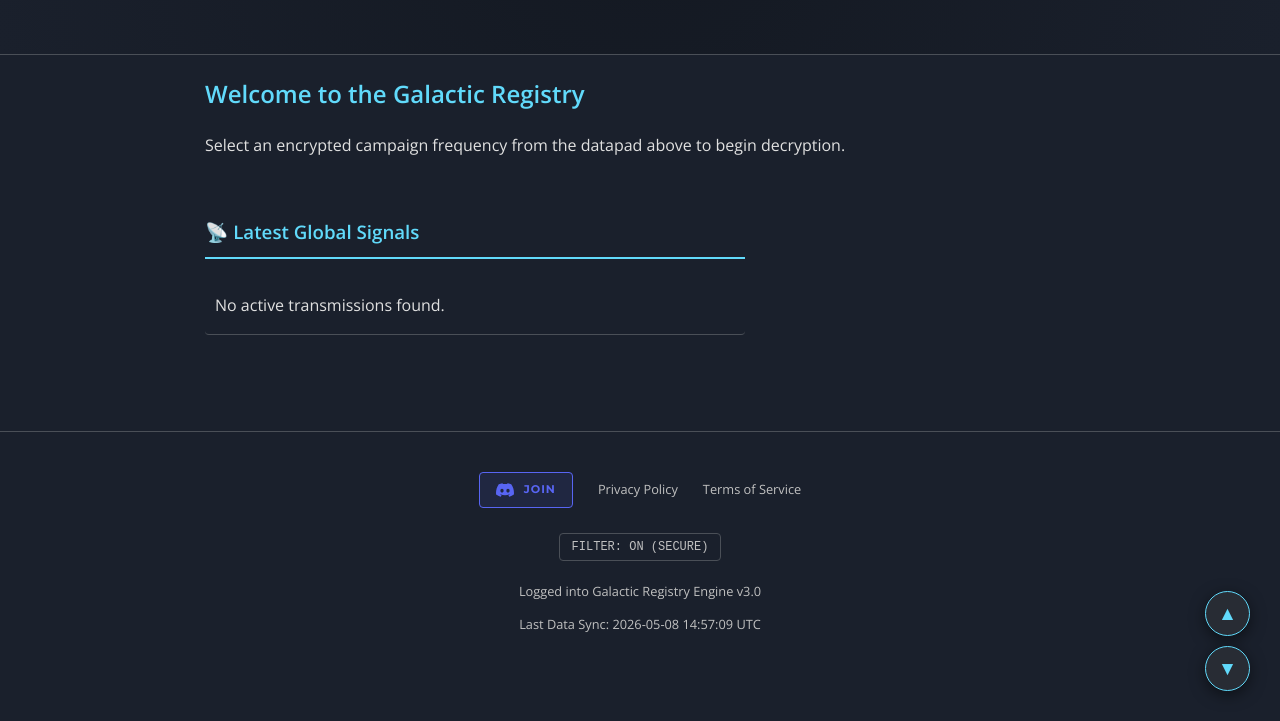
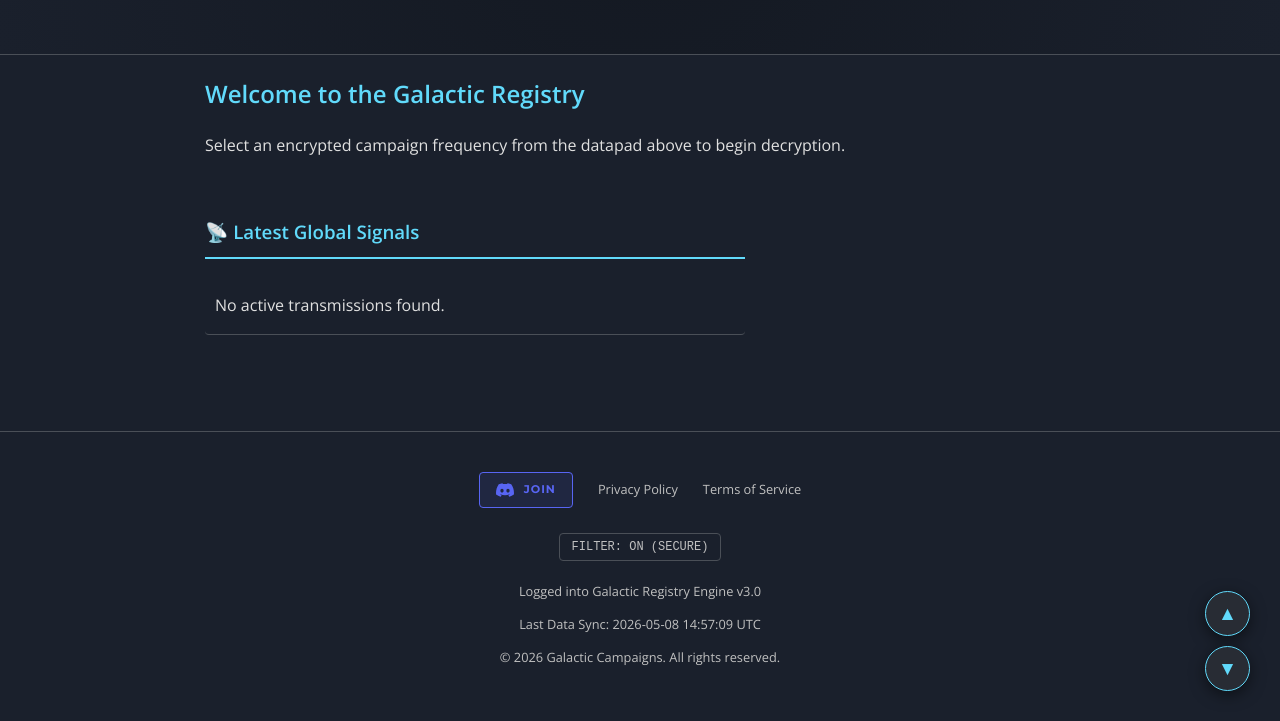
Before and after one commit to GalacticCampaigns/ChronicleForge, a Jekyll site: the page built from index.md, in a window 1280 px wide and 1050 px high. Shown: the part 329-1050 px from the top of the window. Built offline with Jekyll 4.4.1, drawn with Linux system fonts in a browser that asks for light colours.

Commit message:
feat: implement comprehensive site configuration via _data/customization.yml to allow dynamic branding, styling, and content overrides.

```diff
--- a/_includes/footer.html
+++ b/_includes/footer.html
@@ -1,20 +1,23 @@
 <footer class="site-footer" style="margin-top: 80px; padding: 40px 20px; text-align: center; border-top: 1px solid var(--gh-border); font-size: 0.8rem; color: var(--text-muted);">
 
     <div class="footer-link-row">
-        <a href="https://discord.gg/8N2Rzjrk2n" target="_blank" class="discord-badge">
+        {% if site.data.customization.show_discord_badge != false %}
+        <a href="{{ site.data.customization.discord_invite | default: 'https://discord.gg/8N2Rzjrk2n' }}" target="_blank" class="discord-badge">
             <svg class="discord-icon" viewBox="0 0 24 24">
                 <path d="M20.317 4.37a19.791 19.791 0 0 0-4.885-1.515.074.074 0 0 0-.079.037c-.21.375-.444.864-.608 1.25a18.27 18.27 0 0 0-5.487 0 12.64 12.64 0 0 0-.617-1.25.077.077 0 0 0-.079-.037A19.736 19.736 0 0 0 3.677 4.37a.07.07 0 0 0-.032.027C.533 9.046-.32 13.58.099 18.057a.082.082 0 0 0 .031.057 19.9 19.9 0 0 0 5.993 3.03.078.078 0 0 0 .084-.028c.462-.63.862-1.297 1.2-1.99a.076.076 0 0 0-.041-.106 13.107 13.107 0 0 1-1.872-.892.077.077 0 0 1-.008-.128 10.2 10.2 0 0 0 .372-.292.074.074 0 0 1 .077-.01c3.928 1.793 8.18 1.793 12.062 0a.074.074 0 0 1 .078.01c.12.098.246.198.373.292a.077.077 0 0 1-.006.127 12.299 12.299 0 0 1-1.873.892.077.077 0 0 0-.041.107c.36.698.772 1.362 1.225 1.993a.076.076 0 0 0 .084.028 19.839 19.839 0 0 0 6.002-3.03.077.077 0 0 0 .032-.054c.5-5.177-.838-9.674-3.549-13.66a.061.061 0 0 0-.031-.03zM8.02 15.33c-1.183 0-2.157-1.085-2.157-2.419 0-1.333.955-2.419 2.157-2.419 1.21 0 2.176 1.096 2.157 2.42 0 1.333-.956 2.418-2.157 2.418zm7.975 0c-1.183 0-2.157-1.085-2.157-2.419 0-1.333.955-2.419 2.157-2.419 1.21 0 2.176 1.096 2.157 2.42 0 1.333-.946 2.418-2.157 2.418z"/>
             </svg>
             Join
         </a>
-        <a href="{{ '/PrivacyPolicy' | relative_url }}" style="color: var(--text-muted); text-decoration: none;">Privacy Policy</a>
-        <a href="{{ '/TermsofService' | relative_url }}" style="color: var(--text-muted); text-decoration: none;">Terms of Service</a>
+        {% endif %}
+        <a href="{{ site.data.customization.privacy_policy_url | default: '/PrivacyPolicy' | relative_url }}" style="color: var(--text-muted); text-decoration: none;">Privacy Policy</a>
+        <a href="{{ site.data.customization.terms_of_service_url | default: '/TermsofService' | relative_url }}" style="color: var(--text-muted); text-decoration: none;">Terms of Service</a>
     </div>
 
     <div class="nsfw-toggle-container">
         <button id="nsfw-toggle-btn" onclick="toggleNSFW()">FILTER: ON (SECURE)</button>
     </div>
 
-    <p style="margin-top:20px;">Logged into Galactic Registry Engine v3.0</p>
+    <p style="margin-top:20px;">{{ site.data.customization.footer_version_text | default: 'Logged into Galactic Registry Engine v3.0' }}</p>
     <p>Last Data Sync: {{ site.time | date: "%Y-%m-%d %H:%M:%S" }} UTC</p>
+    <p>{{ site.data.customization.copyright_text | default: '© 2026 Galactic Campaigns. All rights reserved.' }}</p>
 </footer>
--- a/_includes/head.html
+++ b/_includes/head.html
@@ -1,10 +1,29 @@
 <head>
     <meta charset="UTF-8">
     <meta name="viewport" content="width=device-width, initial-scale=1.0">
-    <title>{{ page.title }} | Galactic Campaigns</title>
-    <link rel="icon" type="image/png" href="{{ '/assets/gc_logo.png' | relative_url }}">
-    <link href="https://fonts.googleapis.com/css2?family=Montserrat:wght@600;700&family=Open+Sans:wght@400;600&display=swap" rel="stylesheet">
+    <title>{{ page.title }} | {{ site.data.customization.title | default: 'Galactic Campaigns' }}</title>
+    <link rel="icon" type="image/png" href="{{ site.data.customization.favicon_path | default: '/assets/gc_logo.png.template' | relative_url }}">
+    <link href="{{ site.data.customization.google_fonts_url | default: 'https://fonts.googleapis.com/css2?family=Montserrat:wght@600;700&family=Open+Sans:wght@400;600&display=swap' }}" rel="stylesheet">
     <link rel="stylesheet" href="{{ '/assets/style.css' | relative_url }}?v={{ site.time | date: '%Y%m%d%H%M%S' }}">
+
+    <!-- Custom Color Overrides -->
+    <style>
+    :root {
+        {% if site.data.customization.colors.primary_bg %}--primary-bg: {{ site.data.customization.colors.primary_bg }};{% endif %}
+        {% if site.data.customization.colors.secondary_bg %}--secondary-bg: {{ site.data.customization.colors.secondary_bg }};{% endif %}
+        {% if site.data.customization.colors.gh_border %}--gh-border: {{ site.data.customization.colors.gh_border }};{% endif %}
+        {% if site.data.customization.colors.gh_text %}--gh-text: {{ site.data.customization.colors.gh_text }};{% endif %}
+        {% if site.data.customization.colors.text_muted %}--text-muted: {{ site.data.customization.colors.text_muted }};{% endif %}
+        {% if site.data.customization.colors.accent_blue %}--accent-blue: {{ site.data.customization.colors.accent_blue }};{% endif %}
+        {% if site.data.customization.colors.accent_blue_hover %}--accent-blue-hover: {{ site.data.customization.colors.accent_blue_hover }};{% endif %}
+        {% if site.data.customization.colors.sw_yellow %}--sw-yellow: {{ site.data.customization.colors.sw_yellow }};{% endif %}
+
+        --body-font: {{ site.data.customization.body_font | default: "'Open Sans', Arial, sans-serif" }};
+        --header-font: {{ site.data.customization.header_font | default: "'Montserrat', sans-serif" }};
+        --logo-max-height: {{ site.data.customization.logo_max_height | default: '150px' }};
+        --logo-max-height-mobile: {{ site.data.customization.logo_max_height_mobile | default: '100px' }};
+    }
+    </style>
 
 <style>
 /* 1. BRANDING & SECRET SELECTOR */
@@ -22,7 +41,7 @@
     text-align: center; padding: 60px 20px; border-bottom: 1px solid var(--gh-border);
     background: radial-gradient(circle at center, rgba(13, 17, 23, 0.5) 0%, var(--primary-bg) 100%);
 }
-.site-logo { max-height: 150px; filter: drop-shadow(0 0 20px rgba(97, 218, 251, 0.15)); }
+.site-logo { max-height: var(--logo-max-height); filter: drop-shadow(0 0 20px rgba(97, 218, 251, 0.15)); }
 .flavor-text { color: var(--sw-yellow); font-style: italic; margin-top: 20px; font-family: monospace; font-size: 0.85rem; }
 
 /* 3. FOOTER SPECIFIC STYLES */
@@ -78,8 +97,9 @@
 
 @media (max-width: 900px) {
     .hero-section { padding: 40px 15px; }
-    .site-logo { max-height: 100px; }
+    .site-logo { max-height: var(--logo-max-height-mobile); }
 }
 </style>
 
+{{ site.data.customization.custom_scripts }}
 </head>
--- a/_includes/navbar.html
+++ b/_includes/navbar.html
@@ -2,7 +2,7 @@
     <div class="nav-inner" style="display:flex; width:100%; align-items:center; justify-content: space-between;">
 
         <div class="campaign-selector-wrapper">
-            <a href="{{ '/' | relative_url }}" id="nav-brand-text" class="nav-brand">Galactic Campaigns</a>
+            <a href="{{ '/' | relative_url }}" id="nav-brand-text" class="nav-brand">{{ site.data.customization.title | default: 'Galactic Campaigns' }}</a>
 
             <div class="selector-container">
                 <select id="campaign-dropdown" onchange="switchCampaign(this.value)">
--- a/_layouts/default.html
+++ b/_layouts/default.html
@@ -7,9 +7,9 @@
 
     <header class="hero-section">
         <div class="container-hero">
-            <img src="{{ '/assets/gc_banner.png' | relative_url }}" alt="Logo" id="site-logo" class="site-logo">
+            <img src="{{ site.data.customization.banner_path | default: '/assets/gc_banner.png.template' | relative_url }}" alt="Logo" id="site-logo" class="site-logo">
             <p id="flavor-text" class="flavor-text">
-                Select a frequency to begin decryption.
+                {{ site.data.customization.hero_flavor_text | default: 'Select a frequency to begin decryption.' }}
             </p>
         </div>
     </header>
--- a/assets/js/navigation.js
+++ b/assets/js/navigation.js
@@ -124,7 +124,7 @@
         if (logoImg) {
             logoImg.src = (campaign.paths && campaign.paths.logo)
                 ? `${window.GC_STATE.remoteBase}${campaign.paths.logo}`
-                : `${window.site_baseurl}/assets/gc_banner.png`;
+                : `${window.site_baseurl}/assets/gc_banner.png.template`;
         }
 
     } else {
--- a/assets/style.css
+++ b/assets/style.css
@@ -27,7 +27,7 @@
     margin: 0; padding: 0; width: 100%;
     background-color: var(--primary-bg);
     color: var(--gh-text);
-    font-family: 'Open Sans', Arial, sans-serif;
+    font-family: var(--body-font, 'Open Sans', Arial, sans-serif);
     line-height: 1.6;
 }
 
@@ -248,7 +248,7 @@
 
 /* --- 7. EXTENDED MARKDOWN & DISCORD ELEMENTS --- */
 .msg-content h1, .msg-content h2, .msg-content h3,.msg-content h4, .msg-content h5, .msg-content h6 {
-    font-family: 'Montserrat', sans-serif;
+    font-family: var(--header-font, 'Montserrat', sans-serif);
     margin-bottom: 0.5rem;
 }
 
@@ -515,7 +515,7 @@
 
 .terminal-header {
     color: var(--sw-yellow);
-    font-family: 'Montserrat', sans-serif;
+    font-family: var(--header-font, 'Montserrat', sans-serif);
     font-weight: 700;
     font-size: 1rem;
     margin-bottom: 25px;
```
Also changed, not shown: _data/customization.yml (added, +54 -0 lines), 6 other files.
